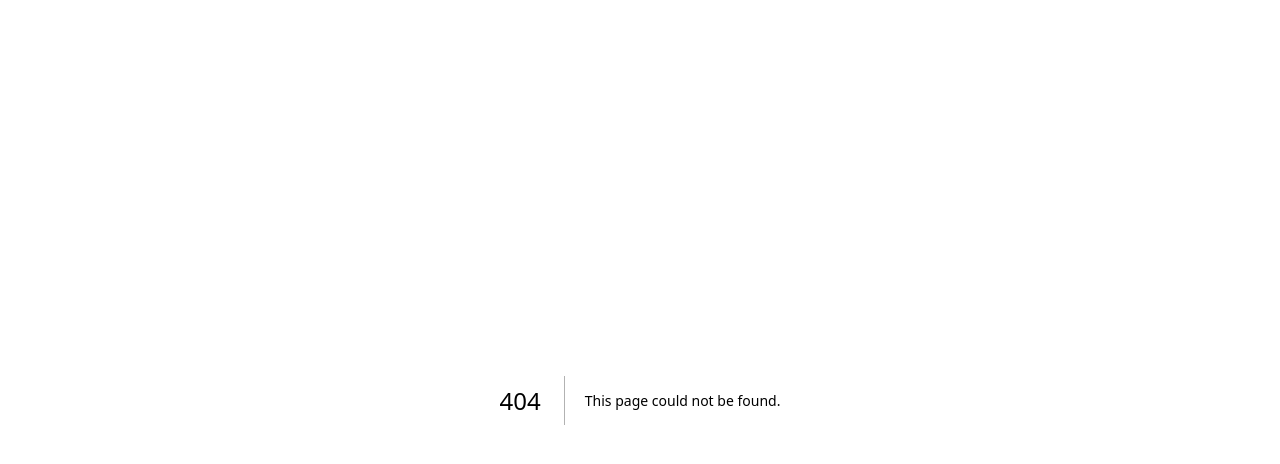
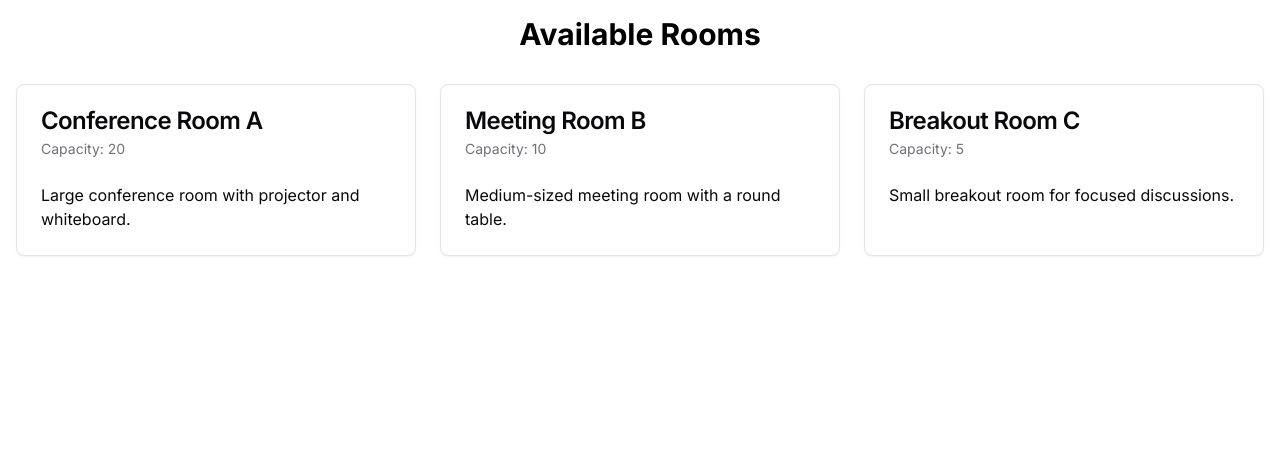
Before and after one commit to Clad012/my-new-app-1742253900396, a Next.js app: page /rooms in a window 1280 px wide. Before the commit this address had no page. Shown: the top 464 px of the page. Built offline with nearby package versions, Linux system fonts and the light colour scheme.

Commit message:
AI Feature

```diff
--- a/pages/index.tsx
+++ b/pages/index.tsx
@@ -48,9 +48,14 @@ export default function Home(): JSX.Element {
           <Button onClick={fetchData} className="w-full">
             Call API
           </Button>
-          <Button asChild className="w-full">
-            <a href="/welcome">Go to Welcome Page</a>
-          </Button>
+
+            <Button asChild className="w-full">
+              <a href="/welcome">Go to Welcome Page</a>
+            </Button>
+            <Button asChild className="w-full">
+              <a href="/rooms">Go to Rooms Page</a>
+            </Button>
+
 
 
           {message && (
--- /dev/null
+++ b/pages/rooms.tsx
@@ -0,0 +1,55 @@
+
+import { Layout } from "@/components/Layout";
+import { Card, CardContent, CardDescription, CardHeader, CardTitle } from "@/components/ui/card";
+
+interface Room {
+  id: number;
+  name: string;
+  capacity: number;
+  description: string;
+}
+
+const mockRooms: Room[] = [
+  {
+    id: 1,
+    name: "Conference Room A",
+    capacity: 20,
+    description: "Large conference room with projector and whiteboard.",
+  },
+  {
+    id: 2,
+    name: "Meeting Room B",
+    capacity: 10,
+    description: "Medium-sized meeting room with a round table.",
+  },
+  {
+    id: 3,
+    name: "Breakout Room C",
+    capacity: 5,
+    description: "Small breakout room for focused discussions.",
+  },
+];
+
+export default function Rooms(): JSX.Element {
+  return (
+    <Layout title="Rooms" description="View available rooms.">
+      <div className="container mx-auto p-4">
+        <h1 className="text-3xl font-bold text-center mb-8">Available Rooms</h1>
+
+        <div className="grid grid-cols-1 sm:grid-cols-2 lg:grid-cols-3 gap-6">
+          {mockRooms.map((room) => (
+            <Card key={room.id}>
+              <CardHeader>
+                <CardTitle>{room.name}</CardTitle>
+                <CardDescription>Capacity: {room.capacity}</CardDescription>
+              </CardHeader>
+              <CardContent>
+                <p>{room.description}</p>
+              </CardContent>
+            </Card>
+          ))}
+        </div>
+      </div>
+    </Layout>
+  );
+}
```
Also changed, not shown: repomix/output.txt.
